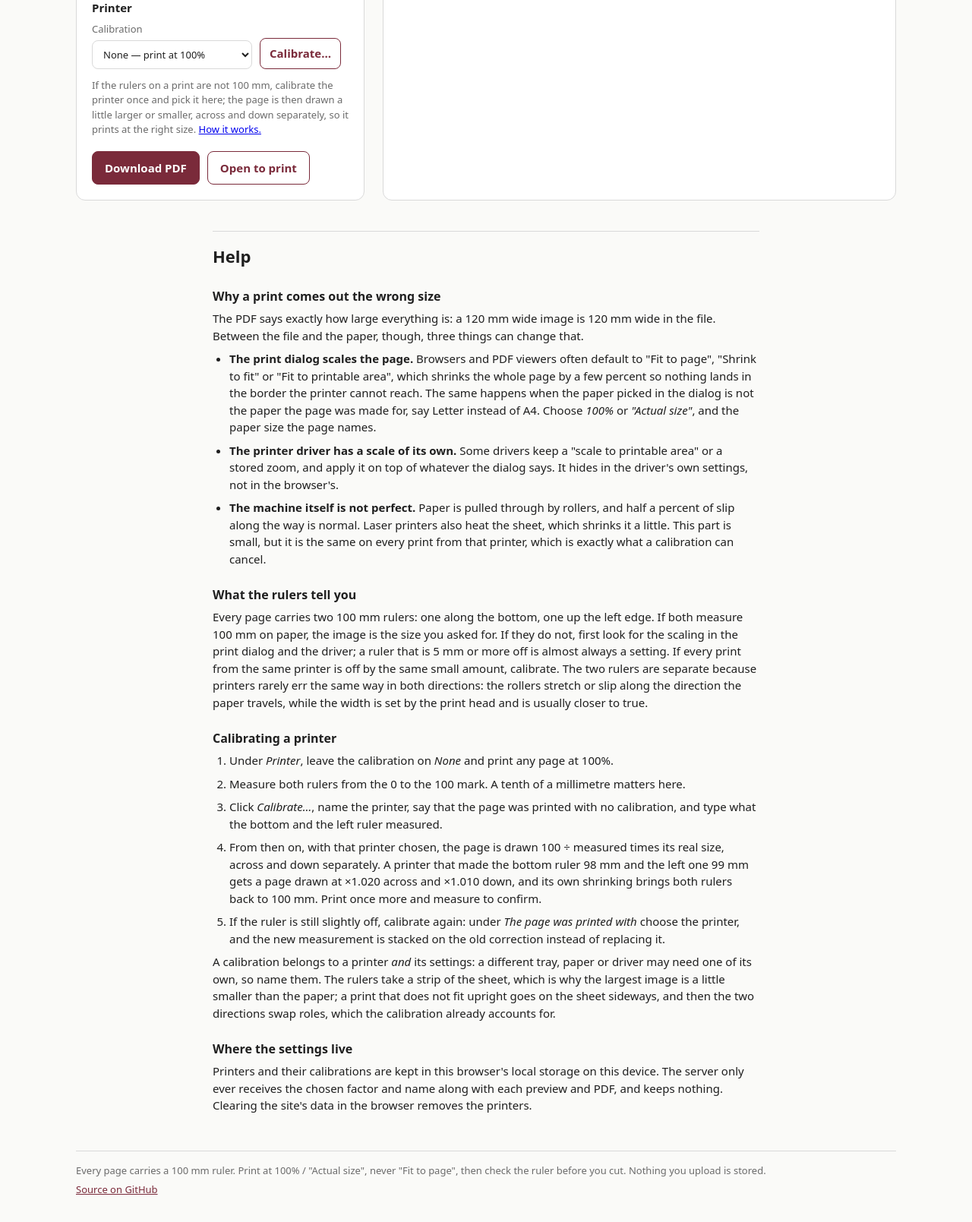
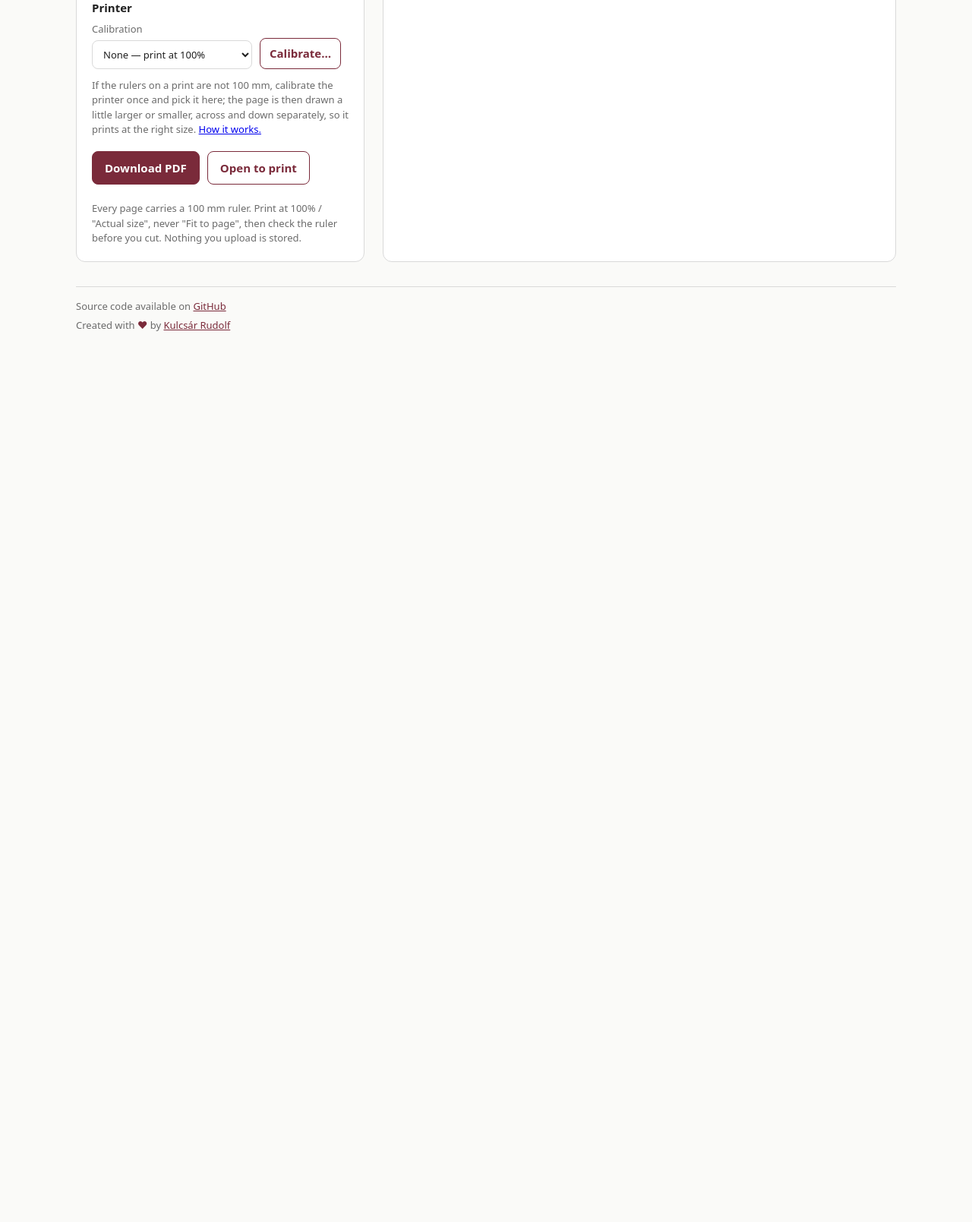
Before and after one commit to kulcsarrudolf/exactly-print, a FastAPI app: page / in a window 1280 px wide. Shown: the part 500-2109 px from the top of the page at 76% size. After the commit the page ends 936 px from the top, so only its background shows below. Run offline with FastAPI, Linux system fonts and the light colour scheme; some libraries are stand-ins or nearby versions.

Commit message:
feat: move the help onto its own page (#7)
The help text sat under the main page, which made the front page long
and pushed the footer out of sight. It now lives at /help, with the
form and preview alone on the front page.

- add a /help route and a help.html template; the sections keep their
  anchors so the links under the calibration hint and in the calibrate
  dialog still land on the right part
- share the head, header and footer between the pages in _base.html,
  with the title linking back to the front page
- drop the dialog handler that closed the modal on the help link, since
  the link now navigates away
- footer now names the author and links the source on GitHub

```diff
--- a/src/exactly_print/app.py
+++ b/src/exactly_print/app.py
@@ -1,4 +1,4 @@
-"""The web app: one page, one preview partial, one PDF endpoint.
+"""The web app: one page, a help page, one preview partial, one PDF endpoint.
 
 Nothing is stored. The browser keeps the file in its file input and sends it
 again with every preview and every download, so the server holds an image
@@ -116,6 +116,11 @@ async def index(request: Request):
     return index_page(request)
 
 
+@app.get("/help", response_class=HTMLResponse)
+async def help_page(request: Request):
+    return templates.TemplateResponse(request, "help.html", {})
+
+
 @app.post("/preview", response_class=HTMLResponse)
 async def preview(
     request: Request,
--- a/src/exactly_print/static/calibrate.js
+++ b/src/exactly_print/static/calibrate.js
@@ -181,7 +181,6 @@
   });
 
   document.getElementById("calibrate-cancel").addEventListener("click", () => dialog.close());
-  document.getElementById("calibrate-help").addEventListener("click", () => dialog.close());
 
   calForm.addEventListener("submit", (event) => {
     event.preventDefault();
--- a/src/exactly_print/static/style.css
+++ b/src/exactly_print/static/style.css
@@ -52,6 +52,11 @@ header h1 {
   margin: 0 0 4px;
   font-size: 28px;
   letter-spacing: -0.01em;
+}
+
+header h1 a {
+  color: inherit;
+  text-decoration: none;
 }
 
 header p,
@@ -289,20 +294,25 @@ dialog .hint:empty {
 .help {
   max-width: 720px;
   margin: 0 auto;
-  padding: 8px 0 40px;
+  padding: 16px 0 40px;
 }
 
 .help h2 {
-  font-size: 22px;
+  font-size: 18px;
   margin: 0 0 8px;
-  padding-top: 16px;
-  border-top: 1px solid var(--line);
+  scroll-margin-top: 16px;
 }
 
-.help h3 {
-  font-size: 16px;
-  margin: 24px 0 6px;
-  scroll-margin-top: 16px;
+.help h2 + p,
+.help h2 + ul,
+.help h2 + ol {
+  margin-top: 0;
+}
+
+.help h2:not(:first-child) {
+  margin-top: 28px;
+  padding-top: 20px;
+  border-top: 1px solid var(--line);
 }
 
 .help p,
@@ -396,3 +406,7 @@ footer {
 footer a {
   color: var(--accent);
 }
+
+footer .heart {
+  color: var(--accent);
+}
--- /dev/null
+++ b/src/exactly_print/templates/_base.html
@@ -0,0 +1,29 @@
+<!doctype html>
+<html lang="en">
+  <head>
+    <meta charset="utf-8" />
+    <meta name="viewport" content="width=device-width, initial-scale=1" />
+    <title>{% block title %}Exactly Print{% endblock %}</title>
+    <link rel="stylesheet" href="/static/style.css" />
+    {% block scripts %}{% endblock %}
+  </head>
+  <body>
+    <header>
+      <div>
+        <h1><a href="/">Exactly Print</a></h1>
+        <p>{% block tagline %}Upload an image, pick a size, print it exactly that size.{% endblock %}</p>
+      </div>
+      <nav>{% block nav %}{% endblock %}</nav>
+    </header>
+
+    {% block content %}{% endblock %}
+
+    <footer>
+      <p>Source code available on <a href="https://github.com/kulcsarrudolf/exactly-print">GitHub</a></p>
+      <p>
+        Created with <span class="heart" aria-label="love">&#9829;</span> by
+        <a href="https://kulcsarrudolf.com">Kulcsár Rudolf</a>
+      </p>
+    </footer>
+  </body>
+</html>
--- a/src/exactly_print/templates/index.html
+++ b/src/exactly_print/templates/index.html
@@ -1,23 +1,11 @@
-<!doctype html>
-<html lang="en">
-  <head>
-    <meta charset="utf-8" />
-    <meta name="viewport" content="width=device-width, initial-scale=1" />
-    <title>Exactly Print</title>
-    <link rel="stylesheet" href="/static/style.css" />
+{% extends "_base.html" %}
+{% block scripts %}
     <script src="/static/htmx.min.js" defer></script>
     <script src="/static/calibrate.js" defer></script>
     <script src="/static/size.js" defer></script>
-  </head>
-  <body>
-    <header>
-      <div>
-        <h1>Exactly Print</h1>
-        <p>Upload an image, pick a size, print it exactly that size.</p>
-      </div>
-      <nav><a href="#help">Help</a></nav>
-    </header>
-
+{% endblock %}
+{% block nav %}<a href="/help">Help</a>{% endblock %}
+{% block content %}
     <main>
       <form
         id="setup"
@@ -91,7 +79,7 @@
           <p class="hint">
             If the rulers on a print are not 100 mm, calibrate the printer once and pick it here;
             the page is then drawn a little larger or smaller, across and down separately, so it
-            prints at the right size. <a href="#help-calibrate">How it works.</a>
+            prints at the right size. <a href="/help#help-calibrate">How it works.</a>
           </p>
         </fieldset>
 
@@ -102,6 +90,10 @@
           </button>
           <span id="busy" class="busy" aria-hidden="true">Rendering…</span>
         </div>
+        <p class="hint">
+          Every page carries a 100 mm ruler. Print at 100% / "Actual size", never "Fit to page",
+          then check the ruler before you cut. Nothing you upload is stored.
+        </p>
         {% if error %}<p class="error">{{ error }}</p>{% endif %}
       </form>
 
@@ -153,96 +145,8 @@
         </div>
         <p class="hint">
           Saved in this browser only, never on the server.
-          <a href="#help-calibrate" id="calibrate-help">Why does the printer do this?</a>
+          <a href="/help#help-calibrate">Why does the printer do this?</a>
         </p>
       </form>
     </dialog>
-
-    <section id="help" class="help">
-      <h2>Help</h2>
-
-      <h3 id="help-why">Why a print comes out the wrong size</h3>
-      <p>
-        The PDF says exactly how large everything is: a 120 mm wide image is 120 mm wide in the
-        file. Between the file and the paper, though, three things can change that.
-      </p>
-      <ul>
-        <li>
-          <strong>The print dialog scales the page.</strong> Browsers and PDF viewers often default
-          to "Fit to page", "Shrink to fit" or "Fit to printable area", which shrinks the whole
-          page by a few percent so nothing lands in the border the printer cannot reach. The same
-          happens when the paper picked in the dialog is not the paper the page was made for, say
-          Letter instead of A4. Choose <em>100%</em> or <em>"Actual size"</em>, and the paper size
-          the page names.
-        </li>
-        <li>
-          <strong>The printer driver has a scale of its own.</strong> Some drivers keep a "scale
-          to printable area" or a stored zoom, and apply it on top of whatever the dialog says.
-          It hides in the driver's own settings, not in the browser's.
-        </li>
-        <li>
-          <strong>The machine itself is not perfect.</strong> Paper is pulled through by rollers,
-          and half a percent of slip along the way is normal. Laser printers also heat the sheet,
-          which shrinks it a little. This part is small, but it is the same on every print from
-          that printer, which is exactly what a calibration can cancel.
-        </li>
-      </ul>
-
-      <h3 id="help-ruler">What the rulers tell you</h3>
-      <p>
-        Every page carries two 100 mm rulers: one along the bottom, one up the left edge. If both
-        measure 100 mm on paper, the image is the size you asked for. If they do not, first look
-        for the scaling in the print dialog and the driver; a ruler that is 5 mm or more off is
-        almost always a setting. If every print from the same printer is off by the same small
-        amount, calibrate. The two rulers are separate because printers rarely err the same way
-        in both directions: the rollers stretch or slip along the direction the paper travels,
-        while the width is set by the print head and is usually closer to true.
-      </p>
-
-      <h3 id="help-calibrate">Calibrating a printer</h3>
-      <ol>
-        <li>Under <em>Printer</em>, leave the calibration on <em>None</em> and print any page at 100%.</li>
-        <li>
-          Measure both rulers from the 0 to the 100 mark. A tenth of a millimetre matters here.
-        </li>
-        <li>
-          Click <em>Calibrate…</em>, name the printer, say that the page was printed with no
-          calibration, and type what the bottom and the left ruler measured.
-        </li>
-        <li>
-          From then on, with that printer chosen, the page is drawn 100 ÷ measured times its real
-          size, across and down separately. A printer that made the bottom ruler 98 mm and the
-          left one 99 mm gets a page drawn at ×1.020 across and ×1.010 down, and its own
-          shrinking brings both rulers back to 100 mm. Print once more and measure to confirm.
-        </li>
-        <li>
-          If the ruler is still slightly off, calibrate again: under <em>The page was printed
-          with</em> choose the printer, and the new measurement is stacked on the old
-          correction instead of replacing it.
-        </li>
-      </ol>
-      <p>
-        A calibration belongs to a printer <em>and</em> its settings: a different tray, paper or
-        driver may need one of its own, so name them. The rulers take a strip of the sheet, which
-        is why the largest image is a little smaller than the paper; a print that does not fit
-        upright goes on the sheet sideways, and then the two directions swap roles, which the
-        calibration already accounts for.
-      </p>
-
-      <h3 id="help-storage">Where the settings live</h3>
-      <p>
-        Printers and their calibrations are kept in this browser's local storage on this device.
-        The server only ever receives the chosen factor and name along with each preview and
-        PDF, and keeps nothing. Clearing the site's data in the browser removes the printers.
-      </p>
-    </section>
-
-    <footer>
-      <p>
-        Every page carries a 100 mm ruler. Print at 100% / "Actual size", never "Fit to page",
-        then check the ruler before you cut. Nothing you upload is stored.
-      </p>
-      <p><a href="https://github.com/kulcsarrudolf/exactly-print">Source on GitHub</a></p>
-    </footer>
-  </body>
-</html>
+{% endblock %}
```
Also changed, not shown: src/exactly_print/templates/help.html (added, +82 -0 lines), tests/test_app.py (+11 -2 lines).
